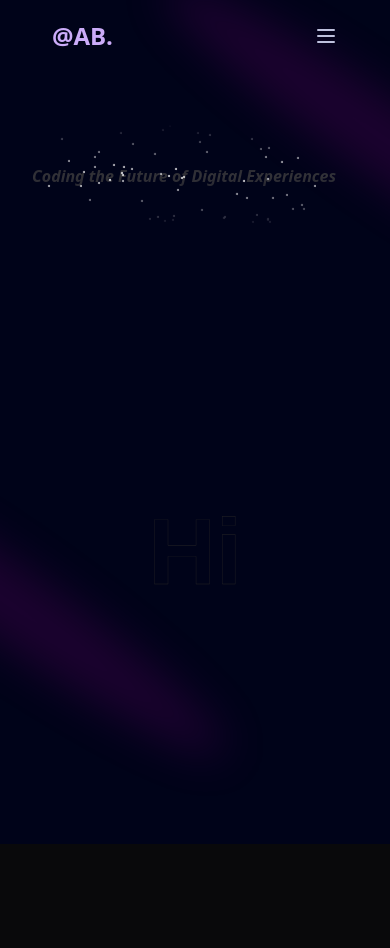
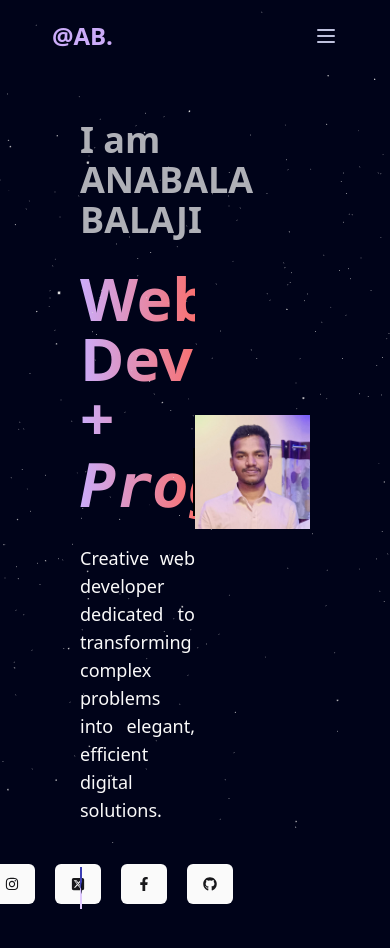
Before and after one commit to Balaji3399/portfolio, a Next.js app: page / in a window 390 px wide. Shown: the top 948 px of the page. Before the commit the page ends 844 px from the top, so only its background shows below. Built offline with nearby package versions, Linux system fonts and the light colour scheme.

Commit message:
updated homepage with canvas effects

```diff
--- a/app/globals.css
+++ b/app/globals.css
@@ -87,3 +87,72 @@
     background: linear-gradient(90deg, #161a31 0%, #06091f 100%);
   }
 }
+
+.text {
+  animation: stroke 4s;
+  opacity : .7 ;
+}
+
+@keyframes stroke {
+    0% {
+        stroke-dashoffset: 25%;
+        stroke-dasharray: 0 50%;
+        stroke-width: 1;
+    }
+
+    100% {
+        stroke-dashoffset: 100%;
+        stroke-dasharray: 100% 0;
+        stroke-width: 1;
+    }
+}
+
+::-webkit-scrollbar {
+  width: 8px;
+}
+
+::-webkit-scrollbar-thumb {
+  background-color: blue;
+  border-radius: 10px;
+}
+
+::-webkit-scrollbar-track {
+  background-color: #2a1454;
+}
+
+.navlist li a.active::before {
+    content: '';
+    position: absolute;
+    bottom: 0;
+    left: 0;
+    width: 100%;
+    height: 3px;
+    background: linear-gradient(260deg, #2a1454 0%, #8750f7 100%);
+    overflow: hidden;
+}
+
+.navlist li a:hover::before {
+    content: '';
+    position: absolute;
+    bottom: 0;
+    left: 0;
+    width: 100%;
+    height: 3px;
+    background: linear-gradient(260deg, #2a1454 0%, #8750f7 100%);
+    animation: navlistli 0.3s ease-in-out;
+}
+
+@keyframes navlistli {
+    0% {
+        width: 0;
+    }
+
+    100% {
+        width: 100%;
+        right: 0;
+    }
+}
+
+.typewriter {
+  font-size: 100px;
+}
--- a/app/layout.tsx
+++ b/app/layout.tsx
@@ -2,7 +2,6 @@ import type { Metadata } from "next";
 import localFont from "next/font/local";
 import "./globals.css";
 import { ThemeProvider } from "next-themes";
-
 const geistSans = localFont({
   src: "./fonts/GeistVF.woff",
   variable: "--font-geist-sans",
@@ -35,6 +34,7 @@ export default function RootLayout({
             enableSystem
             disableTransitionOnChange
           >
+
             {children}
           </ThemeProvider>
       </body>
--- a/app/page.tsx
+++ b/app/page.tsx
@@ -1,12 +1,36 @@
+"use client"
+
 import Navbar from '@/components/Navbar';
 import Hero from '../components/Hero'
+import { useEffect, useState } from 'react';
+import Loading from '@/components/Loading';
+import StarsCanvas from '@/components/StartBackground';
+// import { setTimeout } from 'timers/promises';
 export default function Home() {
+
+  const [isloading , setIsLoading] = useState(true) ;
+
+  useEffect(() => {
+    const timer = setTimeout(() => {
+      setIsLoading(false) ;
+    } , 5000) ;
+
+    return () => clearTimeout(timer);
+
+  })
+
+  if(isloading){
+    return <Loading />
+  }
+
   return (
 
     <>
-    <Navbar />
-    <main className="relative bg-black-100 flex justify-center items-center  h-screen  mx-auto overflow-hidden">
+    {/* <Navbar /> */}
+    <main className="relative bg-black-100 flex flex-col  mx-auto overflow-hidden">
       <div className="">
+      <StarsCanvas />
+        <Navbar />
         <Hero />
       </div>
     </main>
--- a/components/Hero.tsx
+++ b/components/Hero.tsx
@@ -1,31 +1,118 @@
 // import { BackgroundBeamsWithCollision } from './ui/background-beams-with-collision'
+"use client"
+
+import Image from 'next/image'
+import Typewriter from './Typewriter'
 import {Spotlight} from './ui/spotlight'
-import { TextHoverEffect } from './ui/text-hover-effect'
+// import { TextHoverEffect } from './ui/text-hover-effect'
 import { TextRevealCard } from './ui/text-reveal-card'
+import image from './Images/image.jpg'
+import { Button } from './ui/button'
+import Link from 'next/link'
+import { FaFacebookF, FaGithub, FaInstagram } from "react-icons/fa";
+import { FaSquareXTwitter } from 'react-icons/fa6'
 
 const Hero = () => {
+
+  const items = ["Programmer" , "Full Stack Developer"]
   return (
-    <div className="pb-20 pt-36">
+    <div className="pb-20 pt-36 ">
         <div className='flex gap-x-10 flex-col'>
-            <Spotlight className='-top-20 -left-20 w-[10vw] md:-top-10 md:-left-10 '  fill='blue' />
-            <Spotlight className='left-full top-0' fill='purple'/>
-            <Spotlight className='left-0 float-end'  fill='purple'/>
+            <Spotlight className='-top-40 -left-10 w-[10vw] md:-top-20 md:-left-32 h-screen '  fill='blue' />
+            <Spotlight className='left-full -top-32 h-[400vh] w-[50vw]' fill='purple'/>
+            <Spotlight className='-left-32 top-28 h-[300vh] w-96'  fill='purple'/>
         </div>
 
-        <div className="h-screen w-full dark:bg-black-100 bg-white  pt-20 text-center  absolute top-0 left-0">
+        <div className="h-screen w-full dark:bg-black-100 bg-white  dark:bg-grid-white/[0] bg-grid-black/[0.2] flex items-center justify-center top-0 left-0 ">
           {/* Radial gradient for the container to give a faded look */}
-          {/* <div className="absolute pointer-events-none inset-0  dark:bg-black-100 bg-white [mask-image:radial-gradient(ellipse_at_center,transparent_20%,black)]"></div> */}
-            <div className="w-full flex justify-center text-4xl md:text-3xl sm:text-5xl font-bold italic relative z-20 bg-clip-text text-transparent hover:bg-gradient-to-b from-purple to-red-400 py-8">
-            <TextRevealCard revealText='Coding the Future of Digital Experiences'
-                            className='-top-12 bg-transparent  border-none text-start  w-full '
-                            text='Coding the Future of Digital Experiences'>
-            </TextRevealCard>
+          {/* <div className="absolute pointer-events-none inset-0 flex items-center justify-center dark:bg-black bg-white [mask-image:radial-gradient(ellipse_at_center,transparent_20%,black)]"></div> */}
+          <div className="h-screen w-full  dark:bg-black-100 bg-white  pt-20 text-center absolute  top-0 left-0">
+          <div className="hidden sm:flex w-full justify-center font-extrabold  italic  relative z-20 bg-clip-text text-transparent  py-2">
+            <TextRevealCard
+              revealText='Coding the Future of Digital Experiences'
+              className='-top-5 bg-transparent border-none text-start w-3/4 font-extrabold'
+              text='Coding the Future of Digital Experiences'
+            />
+          </div>
+
+          <div className='w-full  bg-black-100 relative'>
+            {/* <div className='absolute w-full top-0'>
+              <TextHoverEffect text='' duration={0} />
+            </div> */}
+            <div className='flex w-full px-20 py-5 z-10'>
+              <div className="description w-1/2">
+                <div className='w-full '>
+                  <h2 className='text text-4xl font-bold block text-start py-5'>I am ANABALA BALAJI</h2>
+                  <h1 className='text-start font-extrabold text-6xl py-2 bg-clip-text text-transparent bg-gradient-to-r from-purple to-red-400'>Web Developer +
+
+                    <span>
+                      <Typewriter texts={items} />
+                    </span>
+                  </h1>
+
+                  <div className='py-5'>
+                    <p className='w-full  text-lg max-w-lg leading-7 flex justify-center text-justify font-medium'>
+                      Creative web developer dedicated to transforming complex problems into elegant, efficient digital solutions.
+                    </p>
+                  </div>
+                </div>
+              </div>
+              <div className='w-1/2 flex items-center justify-center'>
+                  <div className='py-5'>
+                    <Image
+                    src={image}
+                    width={300}
+                    height={300}
+                    alt='image'/>
+                  </div>
+              </div>
             </div>
-            <div className='w-full h-1/2 bg-black-100'>
+            <div className='w-full z-50'>
+              <div className='w-1/2 items-start flex px-20 gap-5'>
+              <button className="relative inline-flex h-12 overflow-hidden rounded-full p-[1px] focus:outline-none focus:ring-2 focus:ring-slate-400 focus:ring-offset-2 focus:ring-offset-slate-50 hover:scale-105 transition-all">
+                <span className="absolute inset-[-1000%] animate-[spin_2s_linear_infinite] bg-[conic-gradient(from_90deg_at_50%_50%,#E2CBFF_0%,#393BB2_50%,#E2CBFF_100%)]" />
+                <span className="inline-flex h-full w-full cursor-pointer items-center justify-center rounded-full bg-slate-950 px-10 text-md font-medium text-white backdrop-blur-3xl">
+                  Resume
+                </span>
+              </button>
+              <div className='flex justify-center items-center w-1/2 gap-5'>
+                <Link href={"/"}>
+                  <Button>
+                    <FaInstagram />
+                  </Button>
+                </Link>
+                <Link href={"/"}>
+                  <Button>
+                    <FaSquareXTwitter />
+                  </Button>
+                </Link>
+                <Link href={"/"}>
+                  <Button>
+                    <FaFacebookF />
+                  </Button>
+                </Link>
+                <Link href={"/"}>
+                  <Button>
+                    <FaGithub />
+                  </Button>
+                </Link>
+                </div>
+              </div>
+            </div>
+          </div>
 
-              <TextHoverEffect text='Hi' duration={0}/>
+          {/* <div className='flex justify-center relative my-20 z-10'>
+
+            <div className='max-w-[89vw] md:max-w-2xl lg:max-w-[60vh] flex flex-col items-center justify-center'>
+              <h2 className='uppercase tracking-widest text-xs text-center text-blue-100 max-w-80'>Web Magic</h2>
             </div>
+
+          </div> */}
+
         </div>
+        </div>
+
+
     </div>
   )
 }
--- /dev/null
+++ b/components/Loading.tsx
@@ -0,0 +1,15 @@
+import React from 'react'
+// import { Spotlight } from './ui/spotlight'
+const Loading = () => {
+  return (
+    <div className='h-screen w-full flex justify-center items-center bg-black-100'>
+        <div className="relative">
+            <div className="h-24 w-24 rounded-full border-t-8 border-b-8 border-gray-200"></div>
+            <div className="absolute top-0 left-0 h-24 w-24 rounded-full border-t-8 border-b-8 border-blue-500 animate-spin">
+            </div>
+        </div>
+    </div>
+  )
+}
+
+export default Loading
--- /dev/null
+++ b/components/StartBackground.tsx
@@ -0,0 +1,47 @@
+import React  , {useRef , useState , Suspense}from 'react'
+import {Canvas , useFrame} from "@react-three/fiber"
+import {Points , PointMaterial } from "@react-three/drei"
+//@ts-expect-error noerror
+import * as Random from "maath/random/dist/maath-random.esm"
+// import { group } from 'console'
+const StartBackground = () => {
+    // eslint-disable-next-line @typescript-eslint/no-explicit-any
+    const ref : any = useRef() ;
+    const [sphere] = useState(() => Random.inSphere(new Float32Array(2500) , {radius: 1.2}));
+
+    useFrame((state , delta) => {
+        ref.current.rotation.x -= delta/10 ;
+        ref.current.rotation.y -= delta/15 ;
+    })
+  return (
+    <group rotation={[0 , 0 , Math.PI / 2]}>
+        <Points
+        ref = {ref}
+        positions={sphere}
+        stride={3}
+        frustumCulled
+        // {...props}
+        >
+            <PointMaterial
+             transparent
+             color = "$fff"
+             size={0.0028}
+             sizeAttenuation={true}
+             dethWrite={false}
+            />
+        </Points>
+    </group>
+  )
+}
+
+const StarsCanvas = () => (
+    <div className='w-full h-auto fixed inset-0 z-10'>
+        <Canvas camera={{position : [0 , 0 , 1]}} >
+            <Suspense>
+                <StartBackground />
+            </Suspense>
+        </Canvas>
+    </div>
+)
+
+export default StarsCanvas ;
--- /dev/null
+++ b/components/Typewriter.tsx
@@ -0,0 +1,33 @@
+import { useState, useEffect } from 'react';
+
+const Typewriter = ({ texts, typingSpeed = 100, delay = 1000 }) => {
+  const [currentText, setCurrentText] = useState('');
+  const [currentIndex, setCurrentIndex] = useState(0);
+  const [charIndex, setCharIndex] = useState(0);
+
+  useEffect(() => {
+    if (charIndex < texts[currentIndex].length) {
+      const timeout = setTimeout(() => {
+        setCurrentText((prev) => prev + texts[currentIndex].charAt(charIndex));
+        setCharIndex(charIndex + 1);
+      }, typingSpeed);
+      return () => clearTimeout(timeout);
+    } else {
+      const nextTimeout = setTimeout(() => {
+        setCurrentText('');
+        setCharIndex(0);
+        setCurrentIndex((prevIndex) => (prevIndex + 1) % texts.length);
+      }, delay);
+      return () => clearTimeout(nextTimeout);
+    }
+  }, [charIndex, currentIndex, texts, typingSpeed, delay]);
+
+  return (
+    <h1 className="font-mono text-6xl border-r-2 border-black whitespace-nowrap overflow-hidden italic pt-2">
+      {currentText}
+      <span className="animate-blink">|</span>
+    </h1>
+  );
+};
+
+export default Typewriter;
--- a/components/ui/text-hover-effect.tsx
+++ b/components/ui/text-hover-effect.tsx
@@ -61,7 +61,7 @@ export const TextHoverEffect = ({
         <motion.radialGradient
           id="revealMask"
           gradientUnits="userSpaceOnUse"
-          r="20%"
+          r="30%"
           animate={maskPosition}
           transition={{ duration: duration ?? 0, ease: "easeOut" }}
 
@@ -92,8 +92,8 @@ export const TextHoverEffect = ({
         textAnchor="middle"
         dominantBaseline="middle"
         strokeWidth="0.3"
-        className="font-[helvetica] font-bold stroke-neutral-200 dark:stroke-neutral-800 fill-transparent text-7xl  "
-        style={{ opacity: hovered ? 0.7 : 0 }}
+        className="font-[Helvetica] italic font-bold  fill-transparent text-4xl  "
+        style={{ opacity: hovered ? 0.8 : 0 }}
       >
         {text}
       </text>
@@ -103,7 +103,7 @@ export const TextHoverEffect = ({
         textAnchor="middle"
         dominantBaseline="middle"
         strokeWidth="0.3"
-        className="font-[helvetica] font-bold fill-transparent text-7xl   stroke-neutral-200 dark:stroke-neutral-800"
+        className="font-[Helvetica] italic font-bold fill-transparent text-4xl   "
         initial={{ strokeDashoffset: 1000, strokeDasharray: 1000 }}
         animate={{
           strokeDashoffset: 0,
@@ -124,7 +124,7 @@ export const TextHoverEffect = ({
         stroke="url(#textGradient)"
         strokeWidth="0.3"
         mask="url(#textMask)"
-        className="font-[helvetica] font-bold fill-transparent text-7xl  "
+        className="font-[Helvetica] italic font-bold fill-transparent text-4xl bg-black-200 "
       >
         {text}
       </text>
--- a/components/ui/text-reveal-card.tsx
+++ b/components/ui/text-reveal-card.tsx
@@ -69,13 +69,13 @@ export const TextRevealCard = ({
       onTouchMove={touchMoveHandler}
       ref={cardRef}
       className={cn(
-        "bg-[#1d1c20] border border-white/[0.08] w-[40rem] rounded-lg p-8 relative overflow-hidden",
+        "bg-[#1d1c20] border border-white/[0.08] w-[40rem] rounded-lg p-2 relative overflow-hidden",
         className
       )}
     >
       {children}
 
-      <div className="h-40  relative flex items-center overflow-hidden">
+      <div className="h-20  relative flex items-center overflow-hidden">
         <motion.div
           style={{
             width: "100%",
@@ -97,7 +97,7 @@ export const TextRevealCard = ({
             style={{
               textShadow: "4px 4px 15px rgba(0,0,0,0.5)",
             }}
-            className="text-base sm:text-[3rem] py-10 font-bold text-white bg-clip-text text-transparent bg-gradient-to-b from-white to-neutral-300"
+            className="leading-10 sm:text-[2.5rem] py-2 font-bold  bg-clip-text text-transparent bg-gradient-to-r from-purple to-red-400"
           >
             {revealText}
           </p>
@@ -109,11 +109,11 @@ export const TextRevealCard = ({
             opacity: widthPercentage > 0 ? 1 : 0,
           }}
           transition={isMouseOver ? { duration: 0 } : { duration: 0.4 }}
-          className="h-40 w-[8px] bg-gradient-to-b from-transparent via-neutral-800 to-transparent absolute z-50 will-change-transform"
+          className="bg-gradient-to-b from-transparent via-neutral-800 to-transparent absolute z-50 will-change-transform"
         ></motion.div>
 
         <div className=" overflow-hidden [mask-image:linear-gradient(to_bottom,transparent,white,transparent)]">
-          <p className="text-base sm:text-[3rem] py-10 font-bold bg-clip-text text-transparent bg-[#323238]">
+          <p className=" leading-10 sm:text-[2.5rem] flex justify-center text-right items-center  bg-gradient-to-b from-text-purple to-text-red-400 py-5 font-bold bg-clip-text  text-transparent bg-[#323238]">
             {text}
           </p>
           <MemoizedStars />
@@ -131,7 +131,7 @@ export const TextRevealCardTitle = ({
   className?: string;
 }) => {
   return (
-    <h2 className={twMerge("text-white text-lg mb-2", className)}>
+    <h2 className={twMerge("", className)}>
       {children}
     </h2>
   );
--- a/package.json
+++ b/package.json
@@ -10,6 +10,8 @@
   },
   "dependencies": {
     "@radix-ui/react-slot": "^1.1.0",
+    "@react-three/drei": "^9.112.0",
+    "@react-three/fiber": "^8.17.7",
     "class-variance-authority": "^0.7.0",
     "clsx": "^2.1.1",
     "framer-motion": "^11.5.4",
@@ -19,6 +21,7 @@
     "next-themes": "^0.3.0",
     "react": "^18",
     "react-dom": "^18",
+    "react-element-to-jsx-string": "^15.0.0",
     "react-icons": "^5.3.0",
     "tailwind-merge": "^2.5.2",
     "tailwindcss-animate": "^1.0.7"
--- a/tailwind.config.ts
+++ b/tailwind.config.ts
@@ -94,19 +94,19 @@ const config = {
         spotlight: {
           "0%": {
             opacity: "0",
-            transform: "translate(-72%, -40%) scale(0.5)",
+            transform: "translate(-72%, -40%) scale(0.8)",
           },
           "35%": {
             opacity: "0.4",
-            transform: "translate(-50%,-40%) scale(0.8)",
+            transform: "translate(-50%,-40%) scale(1)",
           },
           "65%" :{
             opacity : "0.8" ,
-            transform: "translate(-50%,-40%) scale(1)",
+            transform: "translate(-50%,-40%) scale(1.2)",
           },
           "100%": {
             opacity: "1",
-            transform: "translate(-50%,-40%) scale(1)",
+            transform: "translate(-50%,-40%) scale(1.4)",
           },
 
         },
```
Also changed, not shown: components/Navbar.tsx (+6 -4 lines), components/Images/image.jpg (added), 1 other file (tests, documents, lock files or other folders).
